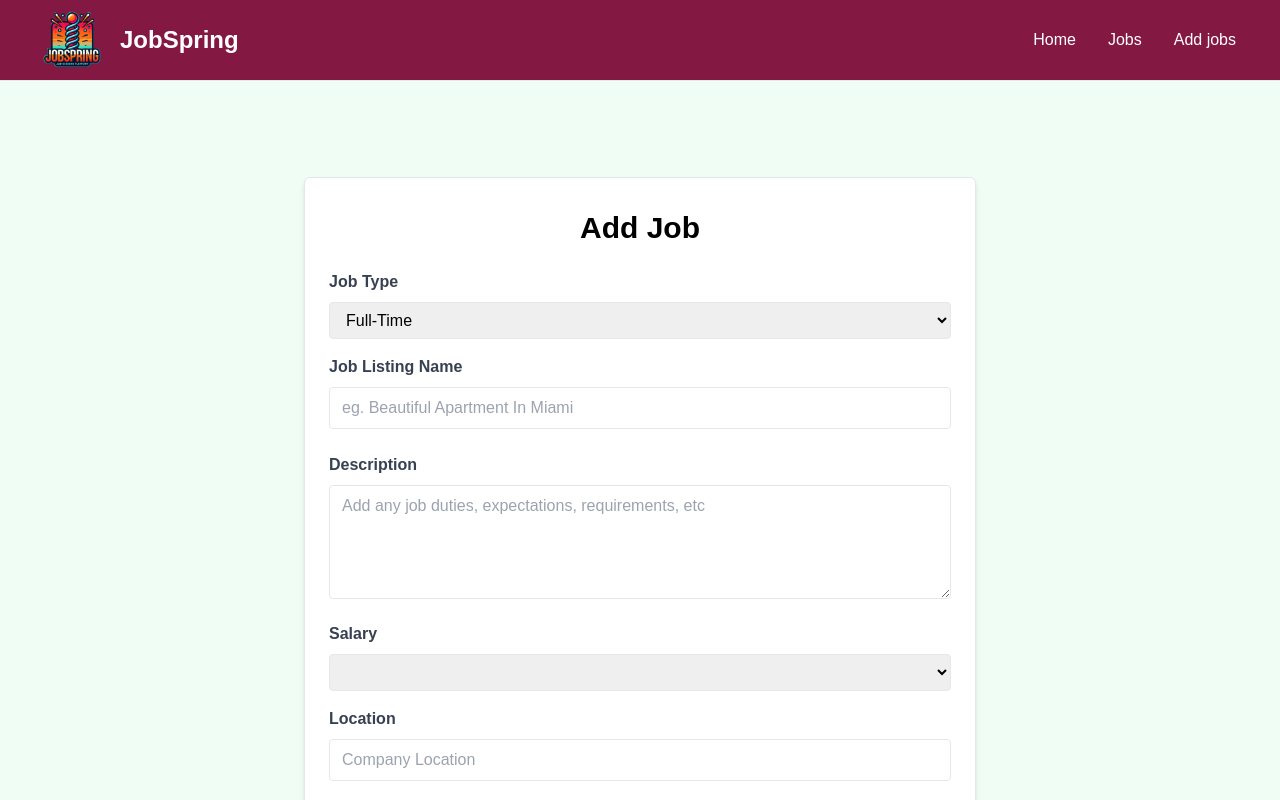
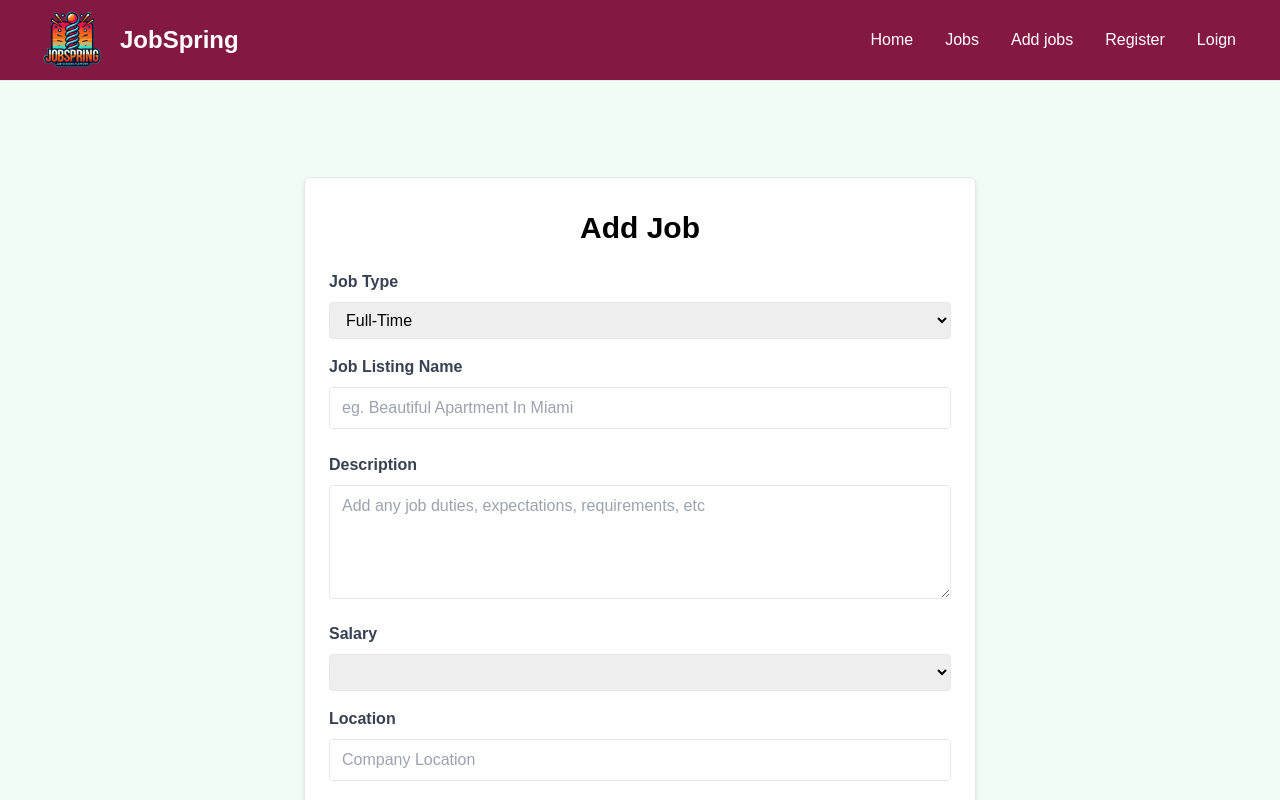
Before and after one commit to rolandjuhasz/JobSpring, a Vue app: page /jobs/add in a window 1280 px wide. Shown: the top 800 px of the page. Built offline with nearby package versions, Linux system fonts and the light colour scheme.

Commit message:
register/login view

```diff
--- a/src/components/Navbar.vue
+++ b/src/components/Navbar.vue
@@ -36,6 +36,14 @@
                   to="/jobs/add"
                   :class="[isActiveLink('/jobs/add')  ? 'text-orange-500' : 'hover:text-gray-800 hover:text-white', 'text-white', 'px-3', 'py-2', 'rounded-md']"
                   >Add jobs</RouterLink>
+                  <RouterLink
+                  to="/register"
+                  :class="[isActiveLink('/register')  ? 'text-orange-500' : 'hover:text-gray-800 hover:text-white', 'text-white', 'px-3', 'py-2', 'rounded-md']"
+                  >Register</RouterLink>
+                  <RouterLink
+                  to="/login"
+                  :class="[isActiveLink('/login')  ? 'text-orange-500' : 'hover:text-gray-800 hover:text-white', 'text-white', 'px-3', 'py-2', 'rounded-md']"
+                  >Loign</RouterLink>
               </div>
             </div>
           </div>
--- a/src/jobs.json
+++ b/src/jobs.json
@@ -55,20 +55,6 @@
         "contactPhone": "555-555-5555"
       },
       "id": "6"
-    },
-    {
-      "id": "a0ca",
-      "title": "fasf",
-      "type": "Full-Time",
-      "location": "asf",
-      "description": "afs",
-      "salary": "$60K - $70K",
-      "company": {
-        "name": "asfas",
-        "description": "fas",
-        "contactEmail": "contact@ipsumlorem.com",
-        "contactPhone": "06305944093"
-      }
     }
   ]
 }
--- a/src/router/index.js
+++ b/src/router/index.js
@@ -5,6 +5,8 @@ import NotFoundView from "@/views/NotFoundView.vue";
 import JobView from "@/views/JobView.vue";
 import AddJobbView from "@/views/AddJobbView.vue";
 import EditJobView from "@/views/EditJobView.vue";
+import RegisterView from "@/views/RegisterView.vue";
+import LoginView from "@/views/LoginView.vue";
 
 const router = createRouter({
     history: createWebHistory(import.meta.env.BASE_URL),
@@ -35,6 +37,16 @@ const router = createRouter({
         component: EditJobView
       },
       {
+        path: '/register',
+        name: 'register',
+        component: RegisterView
+      },
+      {
+        path: '/login',
+        name: 'login',
+        component: LoginView
+      },
+      {
         path: '/:catchAll(.*)',
         name: 'not-found',
         component: NotFoundView
--- /dev/null
+++ b/src/views/LoginView.vue
@@ -0,0 +1,9 @@
+<script>
+
+</script>
+
+<template>
+    <div>
+        LOGIN
+    </div>
+</template>
--- /dev/null
+++ b/src/views/RegisterView.vue
@@ -0,0 +1,9 @@
+<script>
+
+</script>
+
+<template>
+    <div>
+        REGISTER
+    </div>
+</template>
```
Also changed, not shown: src/components/Login.vue (added), src/components/Register.vue (added).
